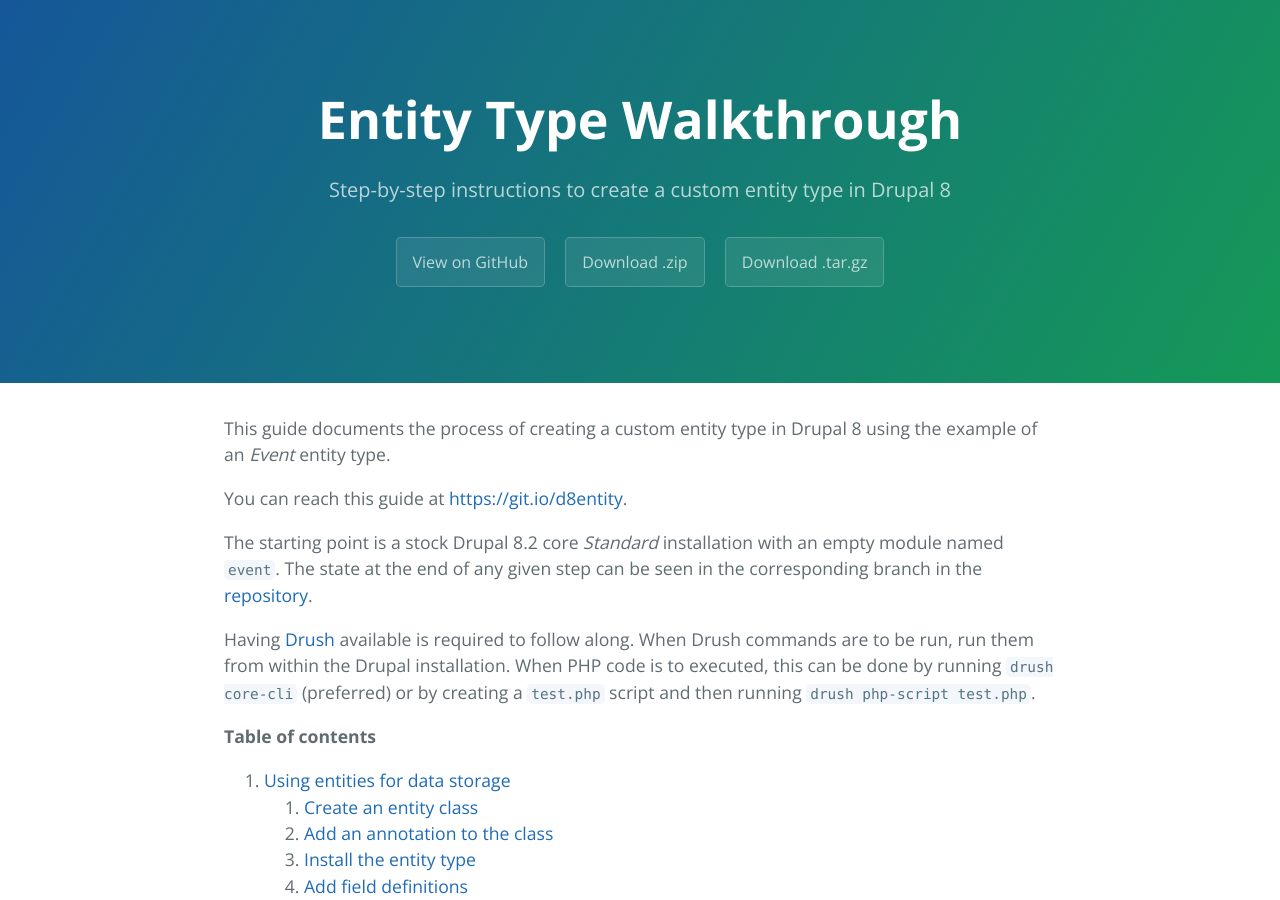
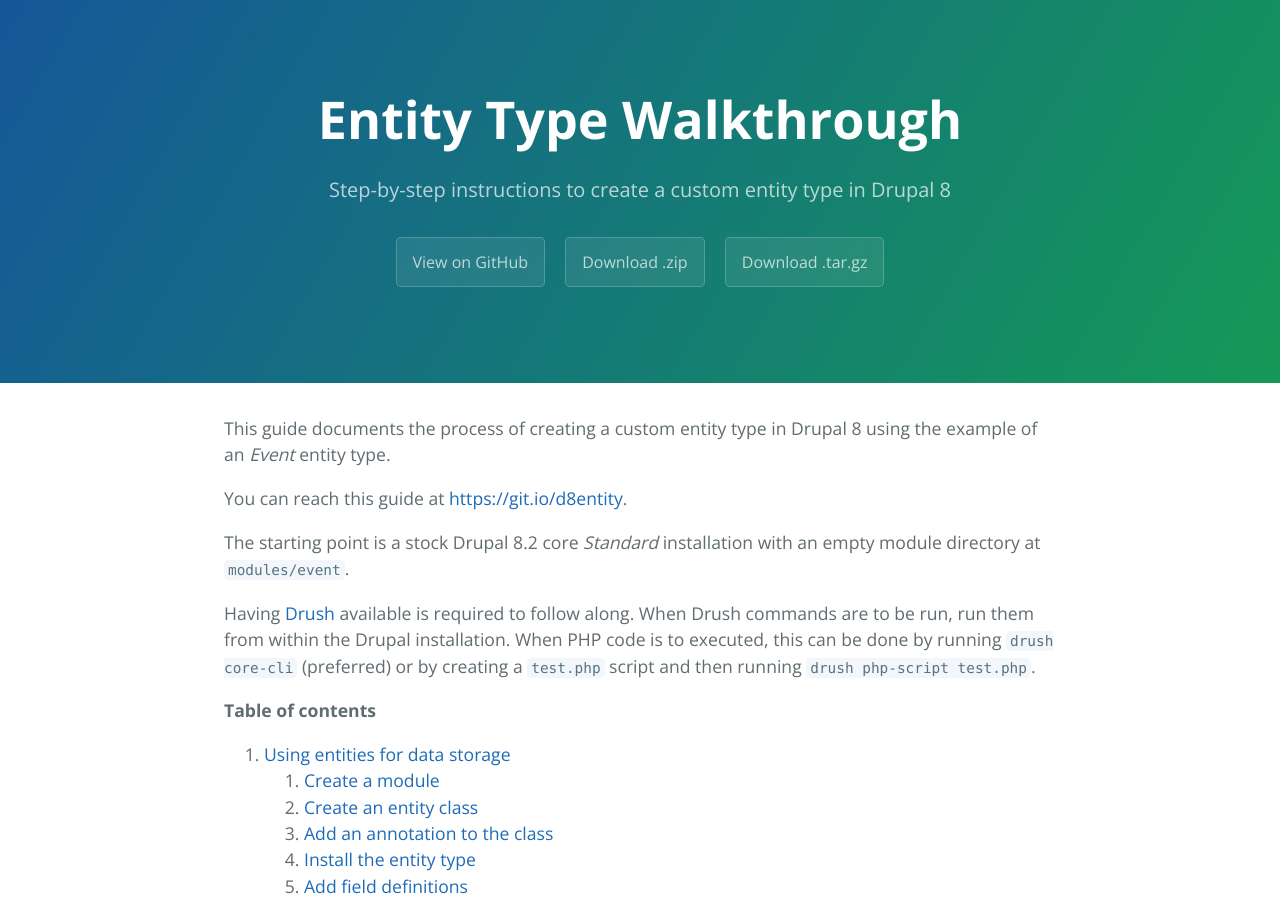
Before and after one commit to drupal-entity-training/event, a Jekyll site: the page built from index.md, in a window 1280 px wide and 900 px high. Built offline with Jekyll 4.4.1, drawn with Linux system fonts in a browser that asks for light colours; some of the changed text lies outside the part shown.

Commit message:
Start from an empty module (without info file) and update annotation comment

````diff
--- a/index.md
+++ b/index.md
@@ -9,8 +9,10 @@ using the example of an  _Event_ entity type.
 You can reach this guide at [https://git.io/d8entity][guide-short-url].
 
 The starting point is a stock Drupal 8.2 core _Standard_ installation with an
-empty module named `event`. The state at the end of any given step can be seen
-in the corresponding branch in the [repository][repository].
+empty module directory at `modules/event`.
+
+<!-- The state at the end of any given step can be seen
+in the corresponding branch in the [repository][repository]. -->
 
 Having [Drush][drush] available is required to follow along. When Drush commands
 are to be run, run them from within the Drupal installation. When PHP code is to
@@ -23,6 +25,19 @@ creating a `test.php` script and then running `drush php-script test.php`.
 {:toc}
 
 ### Using entities for data storage
+
+#### Create a module
+
+* Within the `/modules/event` directory create a `event.info.yml` file with the
+  following:
+
+  ```yaml
+  name: Event
+  type: module
+  core: 8.x
+  ```
+
+* Visit `/admin/modules` and install the _Event_ module
 
 #### Create an entity class
 
````
Also changed, not shown: other parts of index.md (+1 -1 lines).
